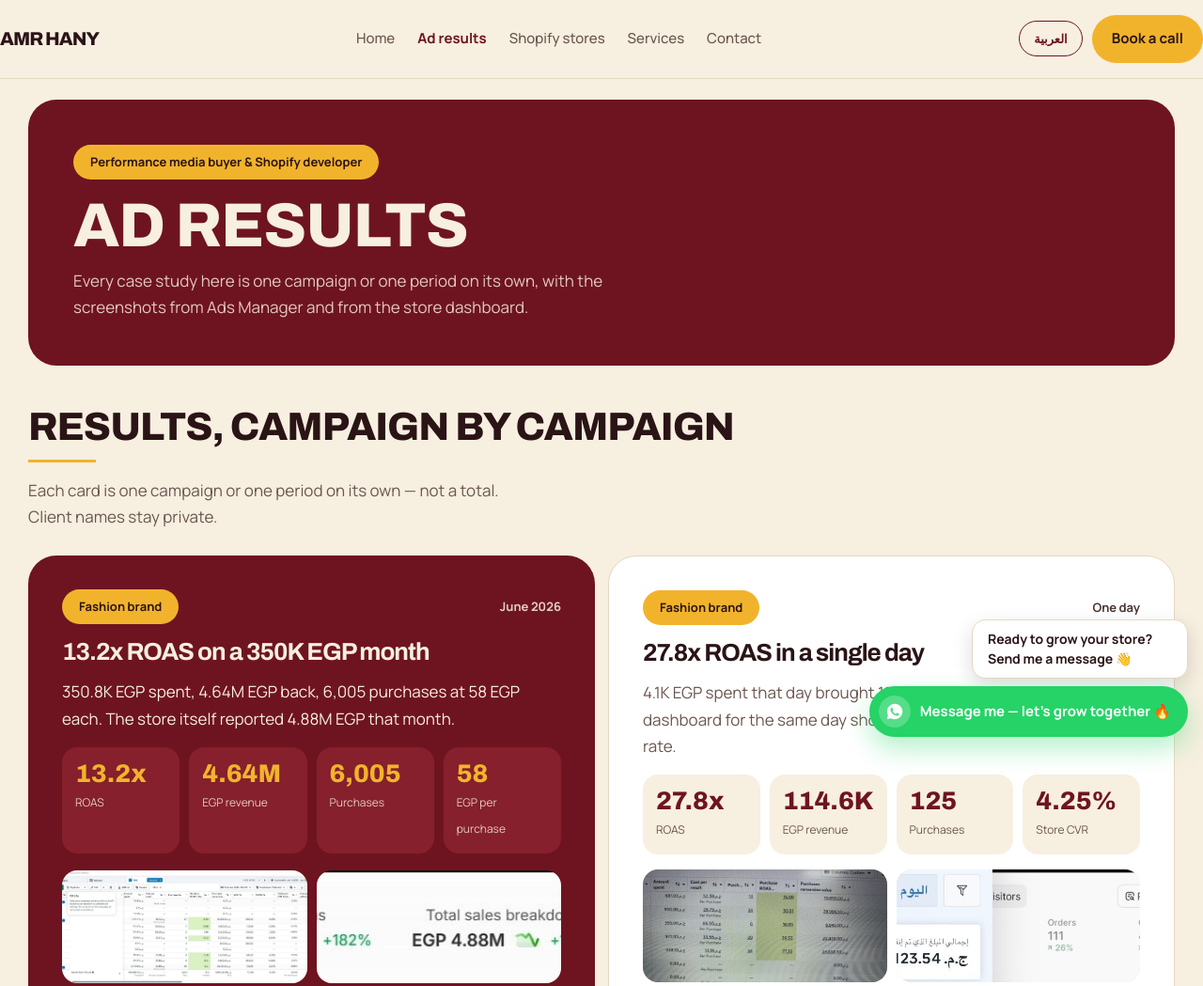
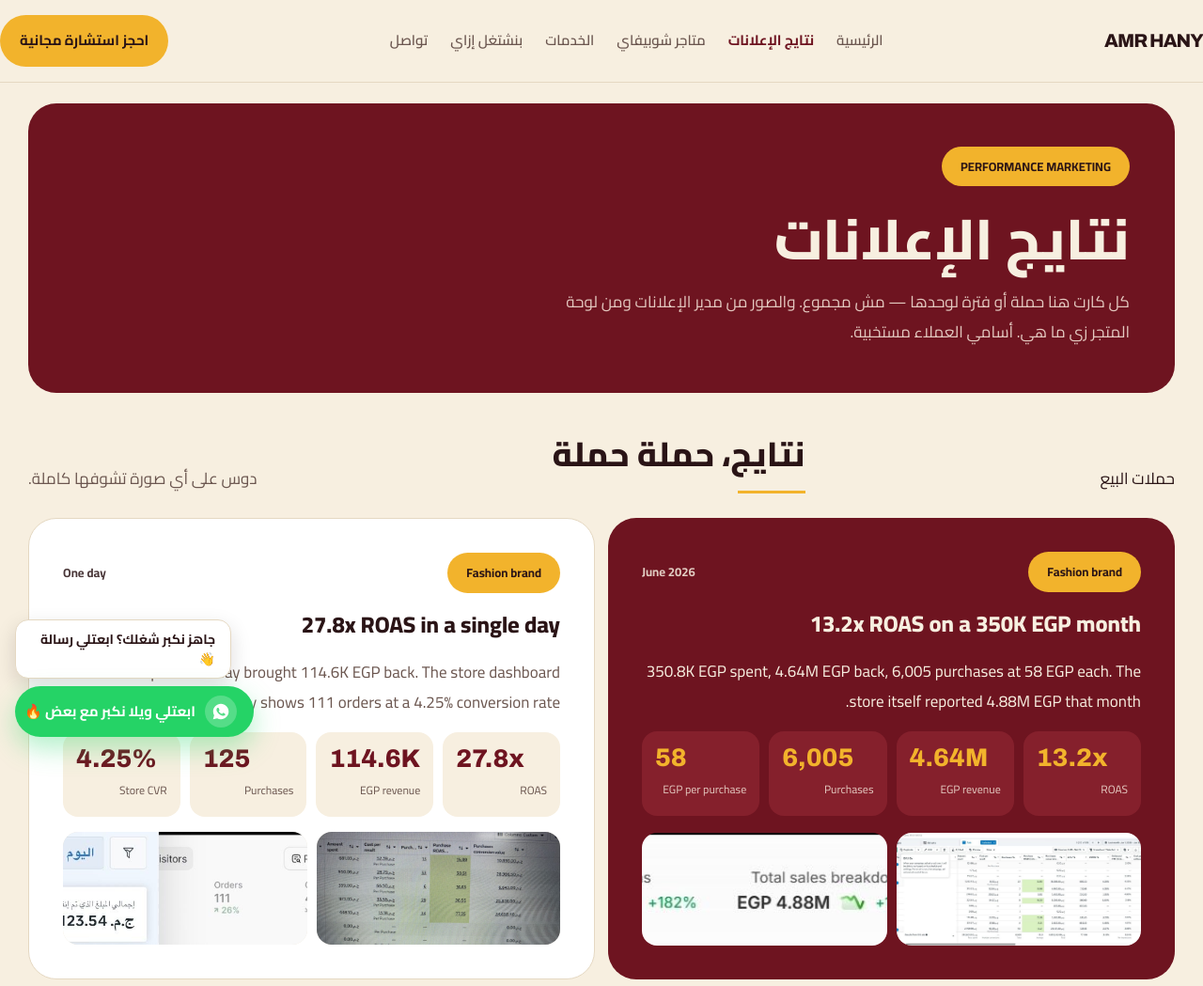
Before and after one commit to Amrhany10/MediaBuyer, a plain HTML site: page media-buying.html in a window 1280 px wide. Shown: the top 1049 px of the page at 94% size. Drawn offline with Linux system fonts and the light colour scheme.

Commit message:
Update media-buying.html

```diff
--- a/media-buying.html
+++ b/media-buying.html
@@ -1,16 +1,16 @@
 <!doctype html>
-<html lang="en" dir="ltr">
+<html lang="ar" dir="rtl">
 <head>
 <meta charset="utf-8">
 <meta name="viewport" content="width=device-width, initial-scale=1">
-<title>Ad results — Amr Hany</title>
-<meta name="description" content="Meta ad case studies: 13.2x ROAS on a 350K EGP month, 27.8x in a single day, and messaging campaigns across 11 niches.">
-<meta property="og:title" content="Ad results — Amr Hany">
-<meta property="og:description" content="Meta ad case studies: 13.2x ROAS on a 350K EGP month, 27.8x in a single day, and messaging campaigns across 11 niches.">
+<title>نتايج الإعلانات — عمرو هاني</title>
+<meta name="description" content="كيس ستاديز حقيقية من مدير الإعلانات: عائد 13.2 ضعف في شهر بـ 4.64 مليون مبيعات، و27.8 ضعف في يوم واحد.">
+<meta property="og:title" content="نتايج الإعلانات — عمرو هاني">
+<meta property="og:description" content="كيس ستاديز حقيقية من مدير الإعلانات: عائد 13.2 ضعف في شهر بـ 4.64 مليون مبيعات، و27.8 ضعف في يوم واحد.">
 <meta property="og:type" content="website">
 <link rel="preconnect" href="https://fonts.googleapis.com">
 <link rel="preconnect" href="https://fonts.gstatic.com" crossorigin>
-<link href="https://fonts.googleapis.com/css2?family=Archivo:wght@500;700;800&family=Manrope:wght@400;500;700&family=Cairo:wght@400;600;700;800&display=swap" rel="stylesheet">
+<link href="https://fonts.googleapis.com/css2?family=Cairo:wght@400;600;700;800&family=Archivo:wght@500;700;800&display=swap" rel="stylesheet">
 <link rel="stylesheet" href="assets/site.css">
 </head>
 <body>
@@ -20,76 +20,83 @@
     <a class="brandmark" href="index.html">Amr Hany</a>
     <nav>
       <ul>
-        <li><a href="index.html" data-i18n="nav0">Home</a></li>
-        <li><a href="media-buying.html" data-i18n="nav2" class="on">Ad results</a></li>
-        <li><a href="stores.html" data-i18n="nav3">Shopify stores</a></li>
-        <li><a href="index.html#services" data-i18n="nav1">Services</a></li>
-        <li><a href="index.html#contact" data-i18n="nav5">Contact</a></li>
+        <li><a href="index.html">الرئيسية</a></li>
+        <li><a href="media-buying.html" class="on">نتايج الإعلانات</a></li>
+        <li><a href="stores.html">متاجر شوبيفاي</a></li>
+        <li><a href="index.html#services">الخدمات</a></li>
+        <li><a href="index.html#how">بنشتغل إزاي</a></li>
+        <li><a href="index.html#contact">تواصل</a></li>
       </ul>
     </nav>
-    <div class="head-right">
-      <button id="lang" onclick="setLang(document.documentElement.lang==='en'?'ar':'en')">العربية</button>
-      <a class="btn btn-gold" href="https://wa.me/201028477893" data-i18n="cta1">Book a call</a>
-    </div>
+    <a class="btn btn-gold" href="https://wa.me/201028477893">احجز استشارة مجانية</a>
   </div>
 </header>
 
 <main>
 <div class="wrap">
 
-  <section class="page-head" style="padding-top:clamp(26px,4vw,48px)">
-    <span class="pill" data-i18n="role">Performance media buyer &amp; Shopify developer</span>
-    <h1 data-i18n="adsHeadTitle">Ad results</h1>
-    <p data-i18n="adsHeadSub">Every case study here is one campaign or one period on its own, with the screenshots from Ads Manager and from the store dashboard.</p>
+  <section class="page-head" style="padding-top:clamp(24px,3.6vw,46px)">
+    <span class="pill">PERFORMANCE MARKETING</span>
+    <h1>نتايج الإعلانات</h1>
+    <p>كل كارت هنا حملة أو فترة لوحدها — مش مجموع. والصور من مدير الإعلانات ومن لوحة المتجر زي ما هي. أسامي العملاء مستخبية.</p>
   </section>
 
-  <section id="ads" style="padding-top:44px">
+  <section id="ads" style="padding-top:40px">
     <div class="sec-head">
-      <h2 data-i18n="adsTitle">Results, campaign by campaign</h2>
-      <p data-i18n="adsSub">Each card is one campaign or one period on its own — not a total. Client names stay private.</p>
+      <span class="eyebrow">حملات البيع</span>
+      <h2>نتايج، حملة حملة</h2>
+      <p>دوس على أي صورة تشوفها كاملة.</p>
     </div>
     <div class="cases" id="caseList"></div>
 
     <div class="sec-head" style="margin-top:44px">
-      <h2 data-i18n="msgTitle">Messaging campaigns, 11 different niches</h2>
-      <p data-i18n="msgSub">Services and local shops. Each card is its own campaign with its own cost per conversation.</p>
+      <span class="eyebrow">حملات الرسايل</span>
+      <h2>حملات رسايل في 11 مجال</h2>
+      <p>خدمات ومحلات. كل كارت حملة لوحدها بتكلفة المحادثة بتاعتها.</p>
     </div>
     <div class="msg-grid" id="msgGrid"></div>
   </section>
 
   <section class="contact" id="contact">
     <div>
-      <h2 data-i18n="coTitle">Ready to grow your store?</h2>
-      <p data-i18n="coBody">Send me your store link and your current numbers. I will tell you honestly whether I can help, and how.</p>
+      <h2>عندك براند بيبيع وعايز توسّع؟</h2>
+      <p>ابعتلي لينك متجرك وأرقامك الحالية، وهقولك بصراحة أقدر أساعدك ولا لأ، وإزاي. الاستشارة 30 دقيقة ومجانية.</p>
     </div>
     <div class="lines">
-      <a href="https://wa.me/201028477893">WhatsApp: 010 2847 7893</a>
+      <a href="https://wa.me/201028477893">واتساب: 010 2847 7893</a>
       <a class="alt" href="mailto:Hamr44136@gmail.com">Hamr44136@gmail.com</a>
       <div class="socials">
-        <a href="https://instagram.com/amrhany_10">Instagram</a>
-        <a href="https://facebook.com/amrhany00">Facebook</a>
+        <a href="https://instagram.com/amrhany_10">انستجرام</a>
+        <a href="https://facebook.com/amrhany00">فيسبوك</a>
       </div>
     </div>
   </section>
 
   <footer>
-    <span>© 2026 Amr Hany</span>
-    <span data-i18n="foot">Performance media buyer &amp; Shopify developer — Cairo, Egypt</span>
+    <span>© 2026 عمرو هاني</span>
+    <span>Performance Marketing &amp; Shopify Developer — القاهرة، مصر</span>
   </footer>
-
 </div>
 </main>
 
 <div class="wa-wrap">
-  <div class="wa-bubble" data-i18n="waBubble">Ready to grow your store? Send me a message 👋</div>
-  <a class="wa" href="https://wa.me/201028477893" target="_blank" rel="noopener" aria-label="WhatsApp">
+  <div class="wa-bubble">جاهز نكبر شغلك؟ ابعتلي رسالة 👋</div>
+  <a class="wa" href="https://wa.me/201028477893" target="_blank" rel="noopener" aria-label="واتساب">
     <i><svg viewBox="0 0 24 24" fill="currentColor" aria-hidden="true"><path d="M12.04 2C6.58 2 2.13 6.45 2.13 11.91c0 1.75.46 3.45 1.32 4.95L2 22l5.25-1.38a9.9 9.9 0 004.79 1.22h.01c5.46 0 9.91-4.45 9.91-9.91C21.96 6.45 17.5 2 12.04 2zm5.8 14.03c-.25.7-1.45 1.34-2 1.4-.55.06-1.07.08-1.84-.12-.46-.12-1.06-.32-1.83-.65-2.7-1.17-4.46-3.9-4.6-4.08-.13-.18-1.1-1.46-1.1-2.79 0-1.32.69-1.97.94-2.24.25-.27.54-.34.73-.34.18 0 .37 0 .53.01.17.01.4-.06.62.48.23.55.78 1.9.85 2.04.07.14.11.3.02.48-.09.18-.14.3-.27.46-.14.16-.29.36-.41.48-.14.14-.28.29-.12.57.16.27.7 1.16 1.51 1.88 1.04.93 1.91 1.22 2.18 1.36.27.14.43.12.59-.07.16-.19.68-.79.86-1.06.18-.27.37-.23.62-.14.25.09 1.6.75 1.87.89.27.14.46.2.53.32.07.11.07.66-.18 1.36z"/></svg></i>
-    <span data-i18n="waBtn">Message me — let's grow together 🔥</span>
+    <span>ابعتلي ويلا نكبر مع بعض 🔥</span>
   </a>
 </div>
 
-<div id="lb" role="dialog" aria-modal="true"><button aria-label="Close" onclick="closeLb()">×</button><img id="lbImg" alt=""></div>
+<div id="lb" role="dialog" aria-modal="true">
+  <button id="lbClose" aria-label="إغلاق">×</button>
+  <div class="cap" id="lbCap"></div>
+  <img id="lbImg" alt="">
+  <div id="lbNav" style="display:none">
+    <button id="lbPrev" aria-label="السابق">‹</button>
+    <span>الصفحة اللي قبلها / اللي بعدها</span>
+    <button id="lbNext" aria-label="التالي">›</button>
+  </div>
+</div>
 <script src="assets/site.js"></script>
-
 </body>
 </html>
```
